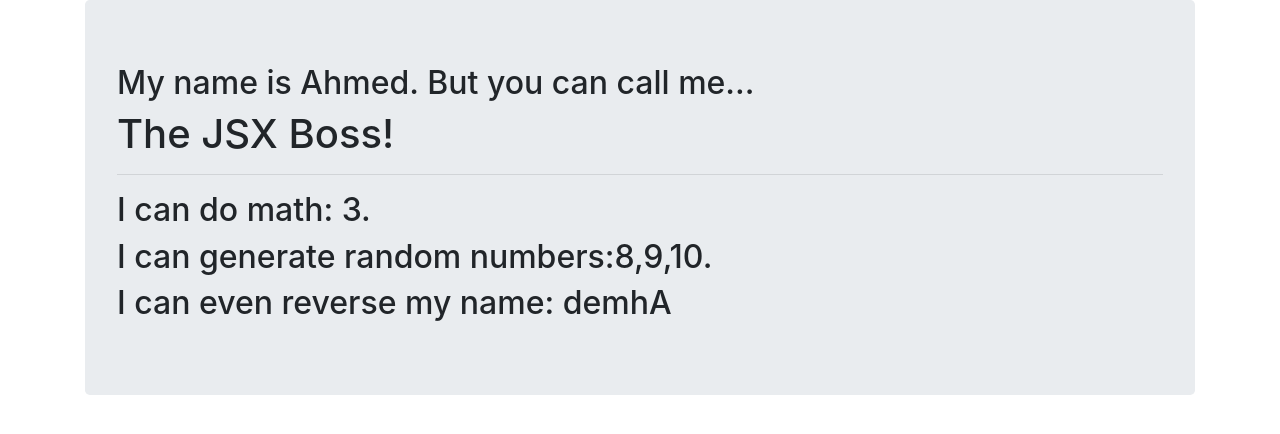
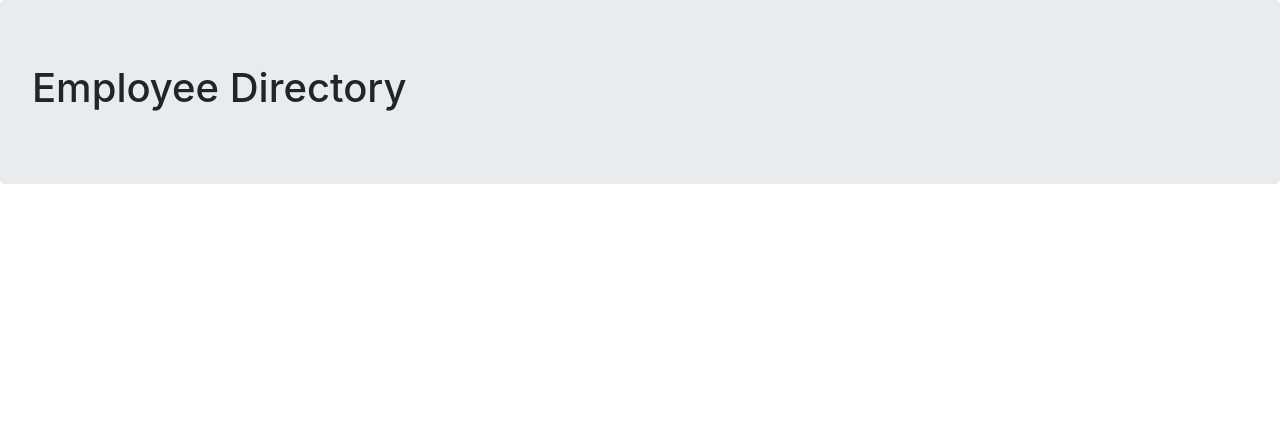
Before and after one commit to MCui1997/Employee-Directory, a React (Create React App) app: page / in a window 1280 px wide. Shown: the top 434 px of the page. Built offline with nearby package versions, Linux system fonts and the light colour scheme.

Commit message:
made jumbotron header

```diff
--- a/src/App.js
+++ b/src/App.js
@@ -1,8 +1,8 @@
 import React from "react";
-import JSXVariables from "./components/JSXVariables";
+import Header from "./components/Header.js";
 
 function App() {
-  return <JSXVariables />;
+  return <Header />;
 }
 
 export default App;
--- /dev/null
+++ b/src/components/Header.js
@@ -0,0 +1,20 @@
+import React from "react";
+
+const name = "Ahmed";
+const num1 = 1;
+const num2 = 2;
+
+function Header() {
+  return (
+
+        <div className="jumbotron">
+          {/* JavaScript expressions can be escaped inside of curly braces */}
+
+          <h1>Employee Directory</h1>
+
+      </div>
+
+  );
+}
+
+export default Header;
--- a/src/components/JSXVariables.js
+++ /dev/null
@@ -1,30 +0,0 @@
-import React from "react";
-
-const name = "Ahmed";
-const num1 = 1;
-const num2 = 2;
-
-function JSXVariables() {
-  return (
-    <div className="main-container">
-      <div className="container">
-        <div className="jumbotron">
-          {/* JavaScript expressions can be escaped inside of curly braces */}
-
-          <h2>My name is {name}. But you can call me...</h2>
-          <h1>The JSX Boss!</h1>
-          <hr />
-          <h2>I can do math: {num1 + num2}.</h2>
-          <h2>
-            I can generate random numbers:
-            {Math.floor(Math.random() * 10) + 1},{Math.floor(Math.random() * 10) + 1},
-            {Math.floor(Math.random() * 10) + 1}.
-          </h2>
-          <h2>I can even reverse my name: {name.split("").reverse()}</h2>
-        </div>
-      </div>
-    </div>
-  );
-}
-
-export default JSXVariables;
```
Also changed, not shown: src/styles/Header.css (added).
